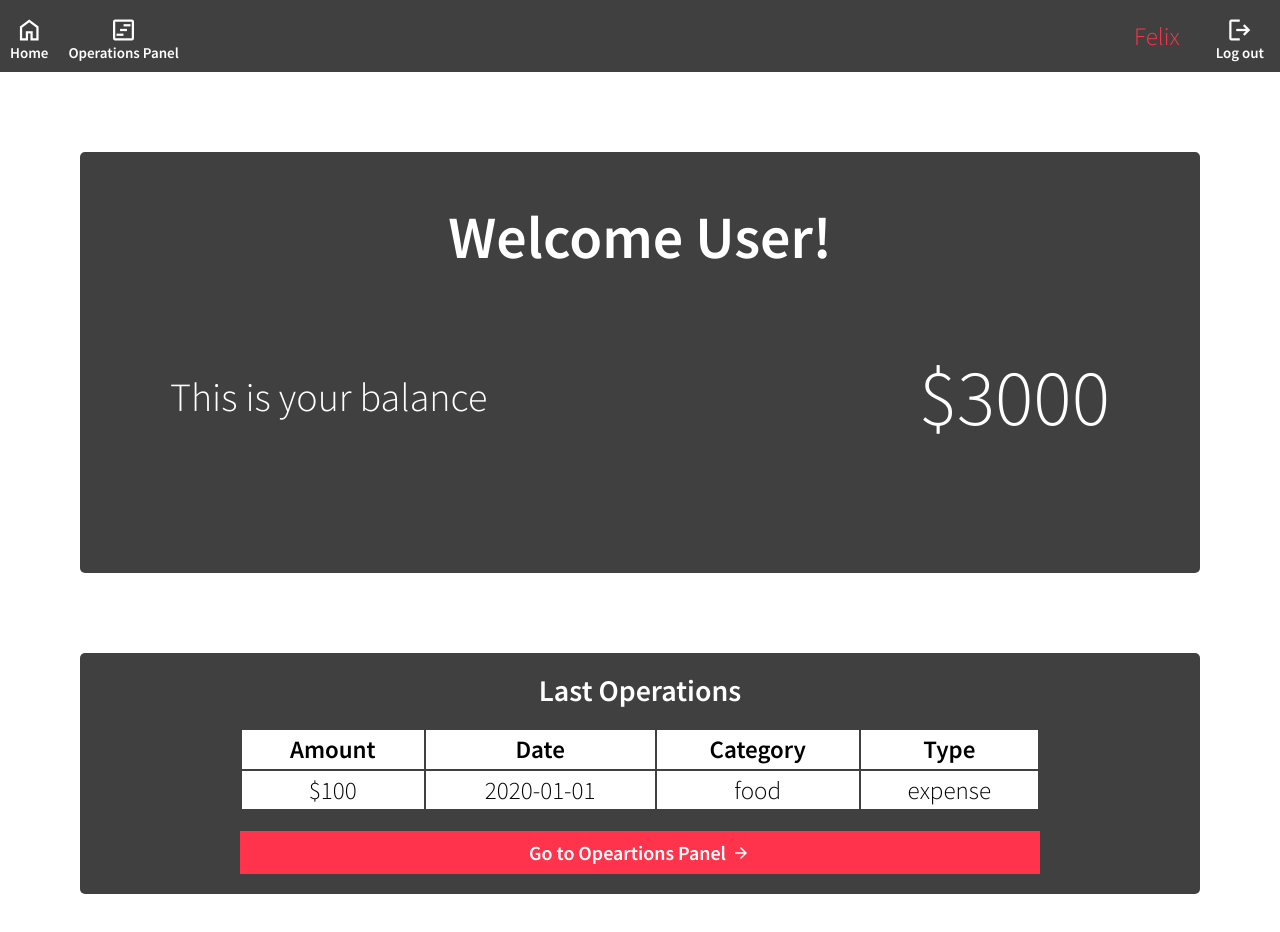
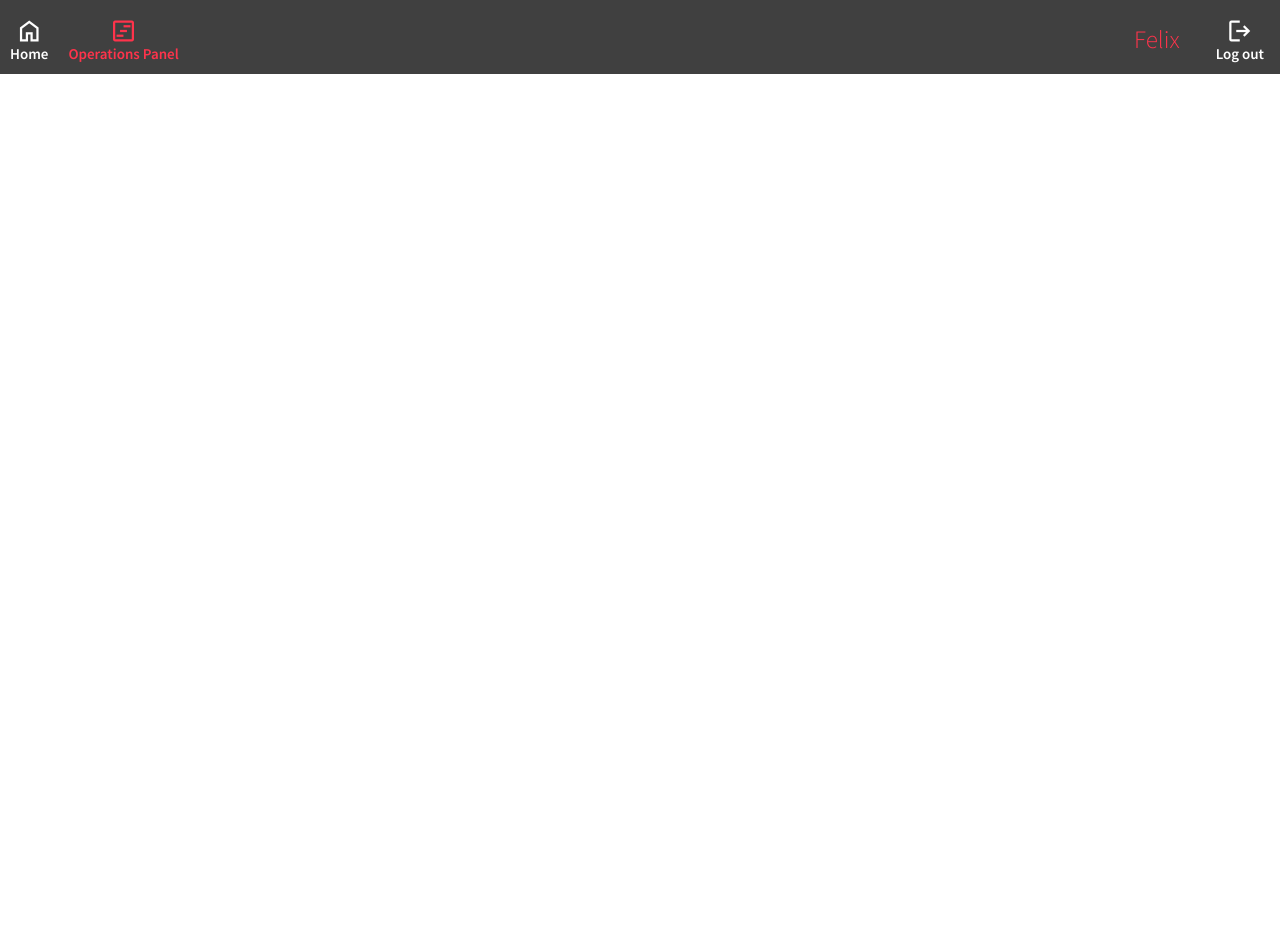
Before and after one commit to Felix-Fiore/personal-budget-front, a React (Vite) app: page /operations in a window 1280 px wide. Shown: the top 932 px of the page. After the commit the page ends 800 px from the top, so only its background shows below. Built offline with nearby package versions, Linux system fonts and the light colour scheme.

Commit message:
react router and some minor changes added

```diff
--- a/package.json
+++ b/package.json
@@ -9,7 +9,8 @@
   },
   "dependencies": {
     "react": "^18.0.0",
-    "react-dom": "^18.0.0"
+    "react-dom": "^18.0.0",
+    "react-router-dom": "^6.3.0"
   },
   "devDependencies": {
     "@types/react": "^18.0.0",
--- a/src/App.jsx
+++ b/src/App.jsx
@@ -1,10 +1,18 @@
 import './App.scss';
 import { HomeScreen } from './screens/HomeScreen';
+import { OperationsScreen } from './screens/OperationsScreen';
+import { Routes, Route } from 'react-router-dom';
+import { NavBar } from './components/layout/NavBar';
+import { LoginScreen } from './screens/LoginScreen';
 
 function App() {
     return (
         <>
-            <HomeScreen />
+            <Routes>
+                <Route path="/" element={<HomeScreen />} />
+                <Route path="/operations" element={<OperationsScreen />} />
+                <Route path="/login" element={<LoginScreen />} />
+            </Routes>
         </>
     );
 }
--- a/src/components/layout/NavBar.jsx
+++ b/src/components/layout/NavBar.jsx
@@ -1,18 +1,39 @@
+import { Link, useNavigate, NavLink } from 'react-router-dom';
 import styles from './navBar.module.scss';
 
 export const NavBar = () => {
+    let navigate = useNavigate();
+
+    const navigateToLogin = () => {
+        navigate('/login');
+    };
+
     return (
         <div className={styles.navBar}>
             <ul>
                 <li>
-                    <span className="material-symbols-outlined">home</span>
-                    <a>Home</a>
+                    <NavLink
+                        className={({ isActive }) => {
+                            return isActive ? styles.active : '';
+                        }}
+                        to="/"
+                    >
+                        <span className="material-symbols-outlined">home</span>
+                        Home
+                    </NavLink>
                 </li>
                 <li>
-                    <span className="material-symbols-outlined">
-                        view_timeline
-                    </span>
-                    <a>Operations Panel</a>
+                    <NavLink
+                        className={({ isActive }) => {
+                            return isActive ? styles.active : '';
+                        }}
+                        to="/operations"
+                    >
+                        <span className="material-symbols-outlined">
+                            view_timeline
+                        </span>
+                        Operations Panel
+                    </NavLink>
                 </li>
             </ul>
             <ul className={styles.rightSide}>
@@ -22,7 +43,7 @@ export const NavBar = () => {
                     </div>
                 </li>
                 <li>
-                    <button>
+                    <button onClick={navigateToLogin}>
                         {' '}
                         <span className="material-symbols-outlined">
                             logout
--- a/src/components/layout/navBar.module.scss
+++ b/src/components/layout/navBar.module.scss
@@ -23,22 +23,29 @@
             font-weight: $bold;
             padding: 0.5rem;
             margin: 0.5rem;
-            transition: all 0.3s;
             border-radius: 5px;
-            cursor: pointer;
 
-            &:hover {
+            .active {
                 color: $red;
+                pointer-events: none;
             }
 
             a {
                 font-size: 1.5rem;
                 color: $white;
+                transition: all 0.3s ease-in-out;
+
+                &:hover {
+                    color: $red;
+                }
             }
 
             span {
+                display: flex;
+                justify-content: center;
                 font-size: 2.8rem;
                 margin-top: 0.5rem;
+                cursor: pointer;
             }
         }
     }
--- a/src/main.jsx
+++ b/src/main.jsx
@@ -1,10 +1,13 @@
 import React from 'react';
 import ReactDOM from 'react-dom/client';
+import { BrowserRouter } from 'react-router-dom';
 import App from './App';
 import './index.scss';
 
 ReactDOM.createRoot(document.getElementById('root')).render(
     <React.StrictMode>
-        <App />
+        <BrowserRouter>
+            <App />
+        </BrowserRouter>
     </React.StrictMode>
 );
--- /dev/null
+++ b/src/screens/LoginScreen.jsx
@@ -0,0 +1,3 @@
+export const LoginScreen = () => {
+    return <div>LoginScreen</div>;
+};
--- /dev/null
+++ b/src/screens/OperationsScreen.jsx
@@ -0,0 +1,9 @@
+import { NavBar } from '../components/layout/NavBar';
+
+export const OperationsScreen = () => {
+    return (
+        <>
+            <NavBar />
+        </>
+    );
+};
```
Also changed, not shown: 1 other file (tests, documents, lock files or other folders).
